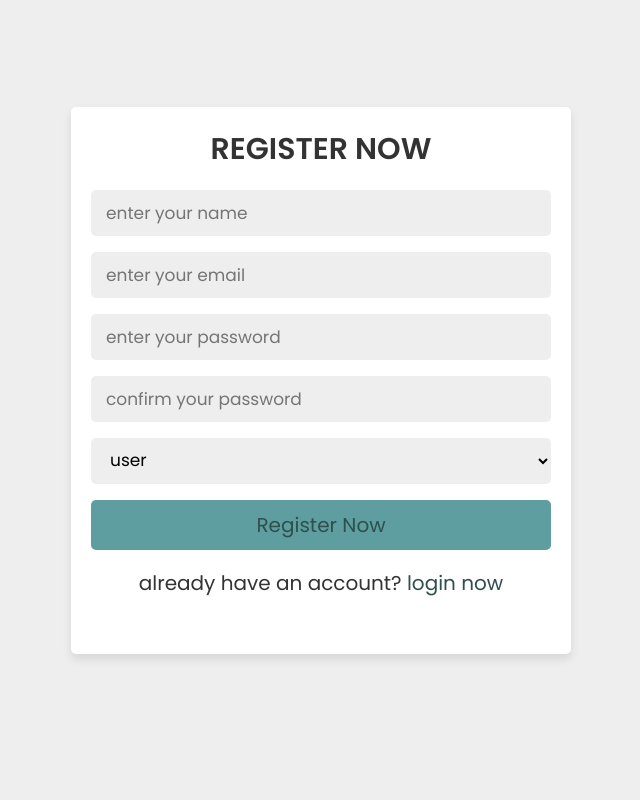
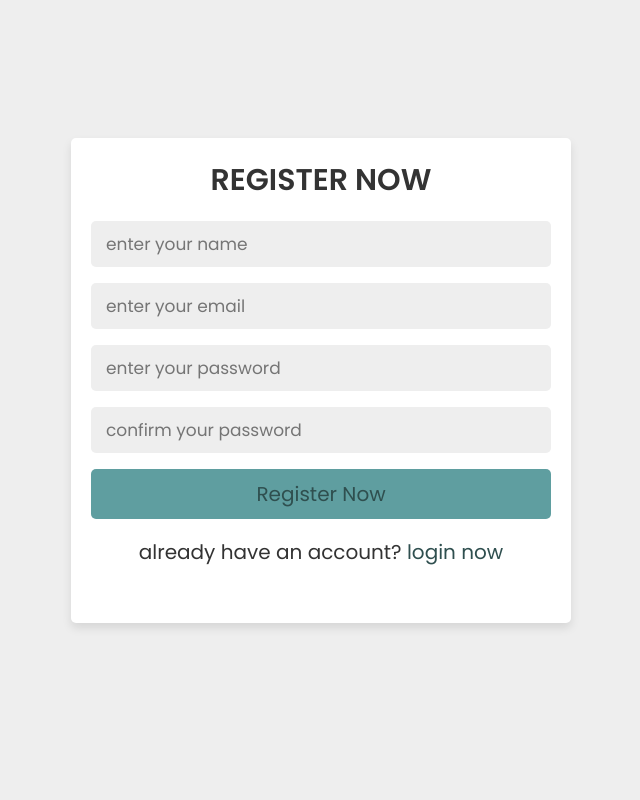
Before and after one commit to GeraldSutarso/Final_SSIP, a PHP site: page /register_form.php in a window 1280 px wide. Shown: the whole page, without its empty margins (319-959 px from the left). Run offline with PHP 8.4, Linux system fonts and the light colour scheme.

Commit message:
Update register_form.php

```diff
--- a/register_form.php
+++ b/register_form.php
@@ -56,10 +56,6 @@ if(isset($_POST['submit'])){
    <input type="email" name="email" required placeholder="enter your email">
    <input type="password" name="password" required placeholder="enter your password">
    <input type="password" name="cpassword" required placeholder="confirm your password">
-   <select name="user_type">
-      <option value="user">user</option>
-      <option value="admin">admin</option>
-   </select>
    <input type="submit" name="submit" value="register now" class="form-btn">
    <p>already have an account? <a href="login_form.php">login now</a></p>
 </form>
```
